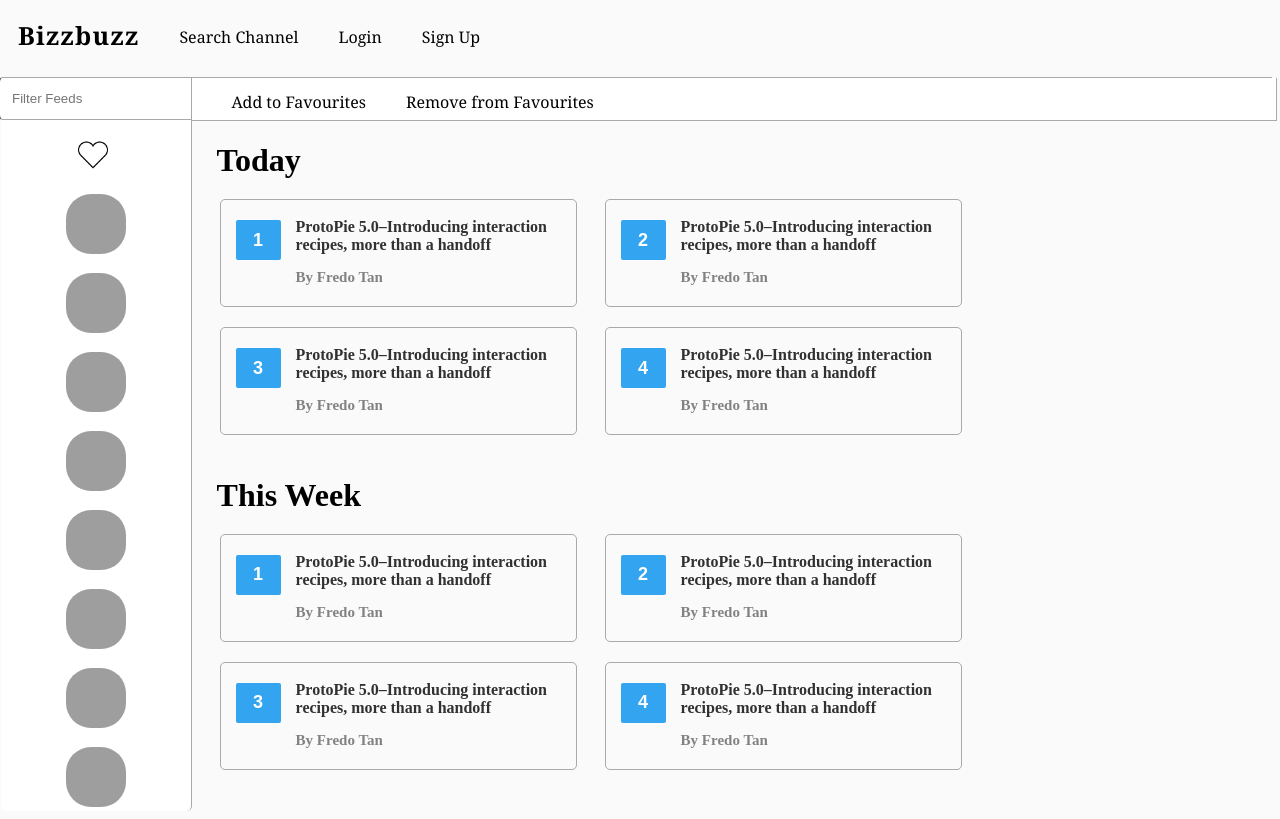
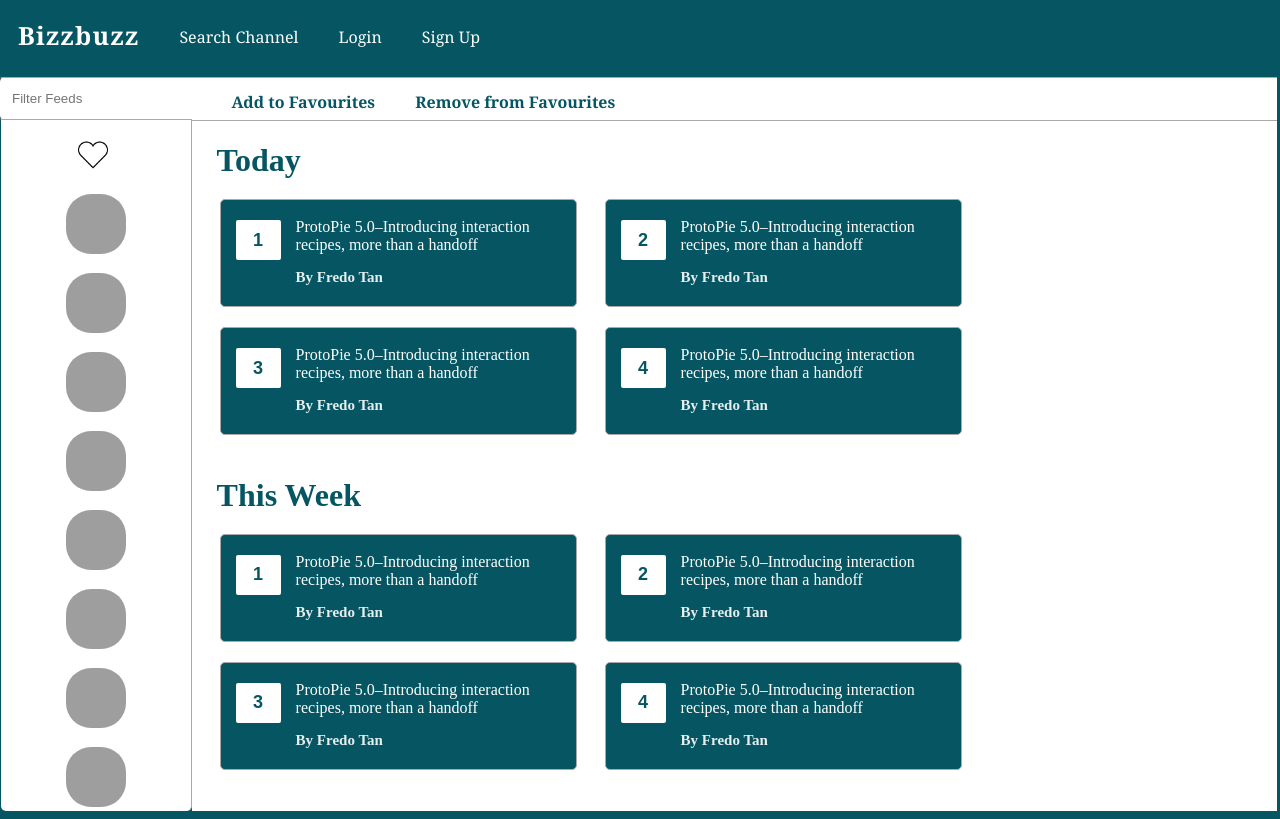
Before and after one commit to andrewbriceno/bizbuzz, a Django app: page /bizzbuzz/ in a window 1280 px wide. Run offline with Django 3.2, Linux system fonts and the light colour scheme; some libraries are stand-ins or nearby versions; grey boxes are pictures that could not be loaded.

Commit message:
Added background color

```diff
--- a/static/css/style.css
+++ b/static/css/style.css
@@ -1,5 +1,5 @@
 body{
-    background-color: #FBFAFA;
+    background-color: #055662;
 }
 .navbar{
     display: flex;
@@ -11,6 +11,7 @@ body{
     font-weight: bold;
 font-family: Georgia;
     letter-spacing: 0.05em;
+    color: white;
 }
 .subHeading{
    font-size: 16px;
@@ -20,7 +21,7 @@ font-family: Georgia;
 }
 a{
     text-decoration: none;
-    color: black;
+    color: white;
 }
 a:hover{
     text-decoration: underline;
@@ -43,6 +44,7 @@ a:hover{
     margin-left: -7px;
     border-radius: 5px;
 }
+
 .favorite
 {
     margin-left: 72px;
@@ -60,7 +62,7 @@ a:hover{
 }
 .active
 {
-background-color: #CBE1F0;
+background-color: #055662;
 }
 .imgcontainer
 {
@@ -83,8 +85,10 @@ background-color: #CBE1F0;
 .feed{
     display: flex;
     flex-direction: column;
-    width: 95%;
     border-top:darkgray solid 1px;
+    background-color: white;
+    margin-right: -5px;
+    overflow-x: hidden;
 }
 .favoritebar
 {
@@ -93,7 +97,6 @@ background-color: #CBE1F0;
     flex-direction: row;
     background-color: white;
     height: 5%;
-
     border-bottom: darkgray solid 1px;
 border-left: darkgray solid 1px;
     border-right: darkgray solid 1px;
@@ -101,10 +104,15 @@ border-left: darkgray solid 1px;
     margin-right: -5px;
 
 }
+.favoritebar a{
+  color:#055662;
+    font-weight: bold;
+}
 .timeheading h1
 {
 margin-bottom: 0;
     margin-left: 25px;
+    color: #055662;
 }
 .news
 {
@@ -123,15 +131,17 @@ margin-bottom: 0;
     margin-left: 28px;
     border: darkgray solid 1px;
     border-radius: 5px;
+    background-color: #055662;
+    color: white;
 }
 .number
 {
     height: 40px;
     width: 45px;
-    background-color: #33A4F0;
+    background-color: white;
     border: none;
     border-radius: 2px;
-    color: white;
+    color: #055662;
     margin-left: 15px;
     font-weight: bold;
     font-size: 18px;
@@ -144,8 +154,8 @@ margin-bottom: 0;
     width: 280px;
     padding-left: 15px;
     padding-top: 18px;
-    font-weight: bold;
-    opacity: 0.8;
+
+
     display: flex;
     flex-direction: column;
 }
@@ -155,7 +165,7 @@ margin-bottom: 0;
 .author
 {
     font-size: 15px;
-    opacity: 0.6;
+    opacity: 0.9;
     font-weight: bold;
     margin-top: 15px;
 }
```
